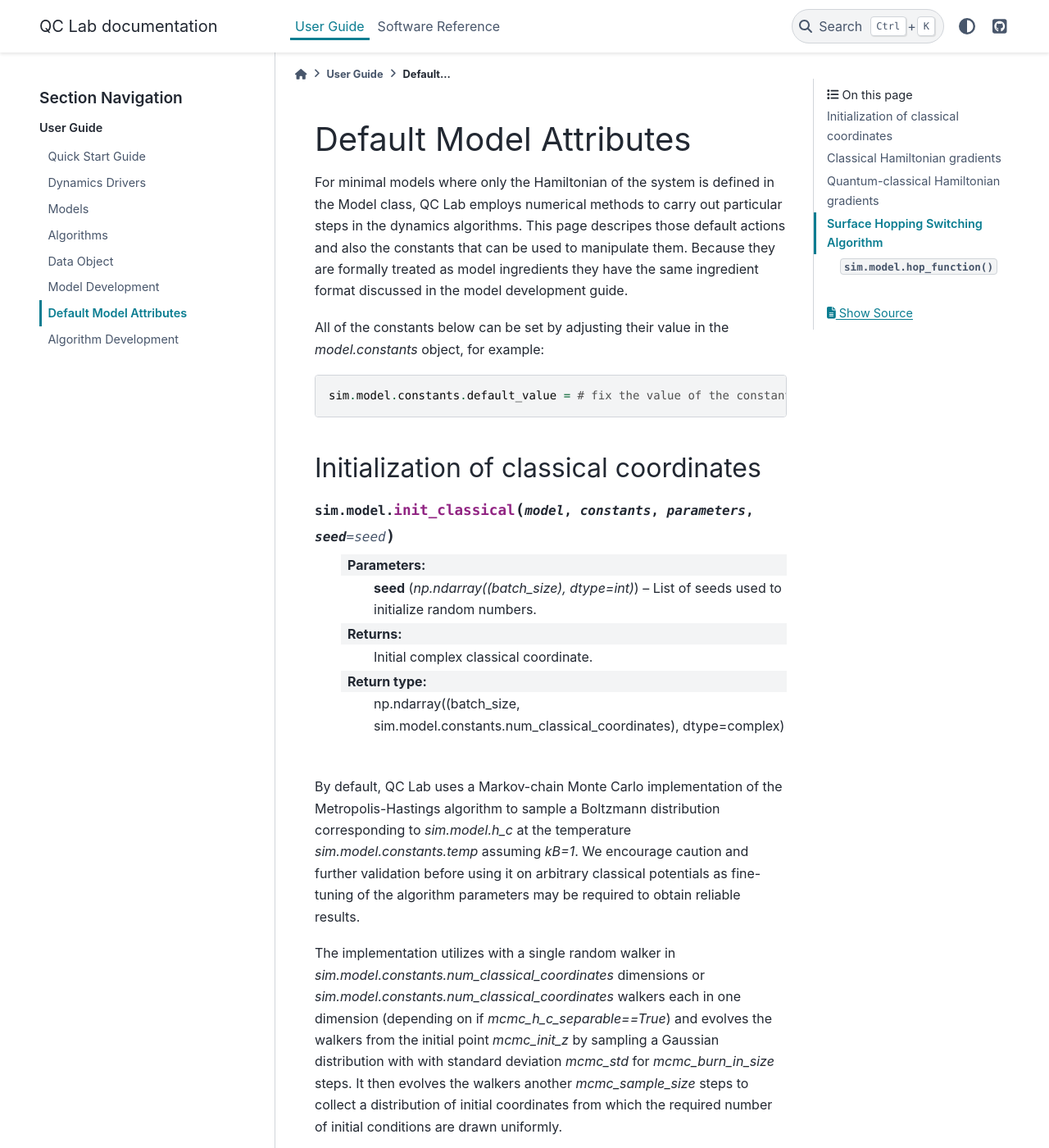
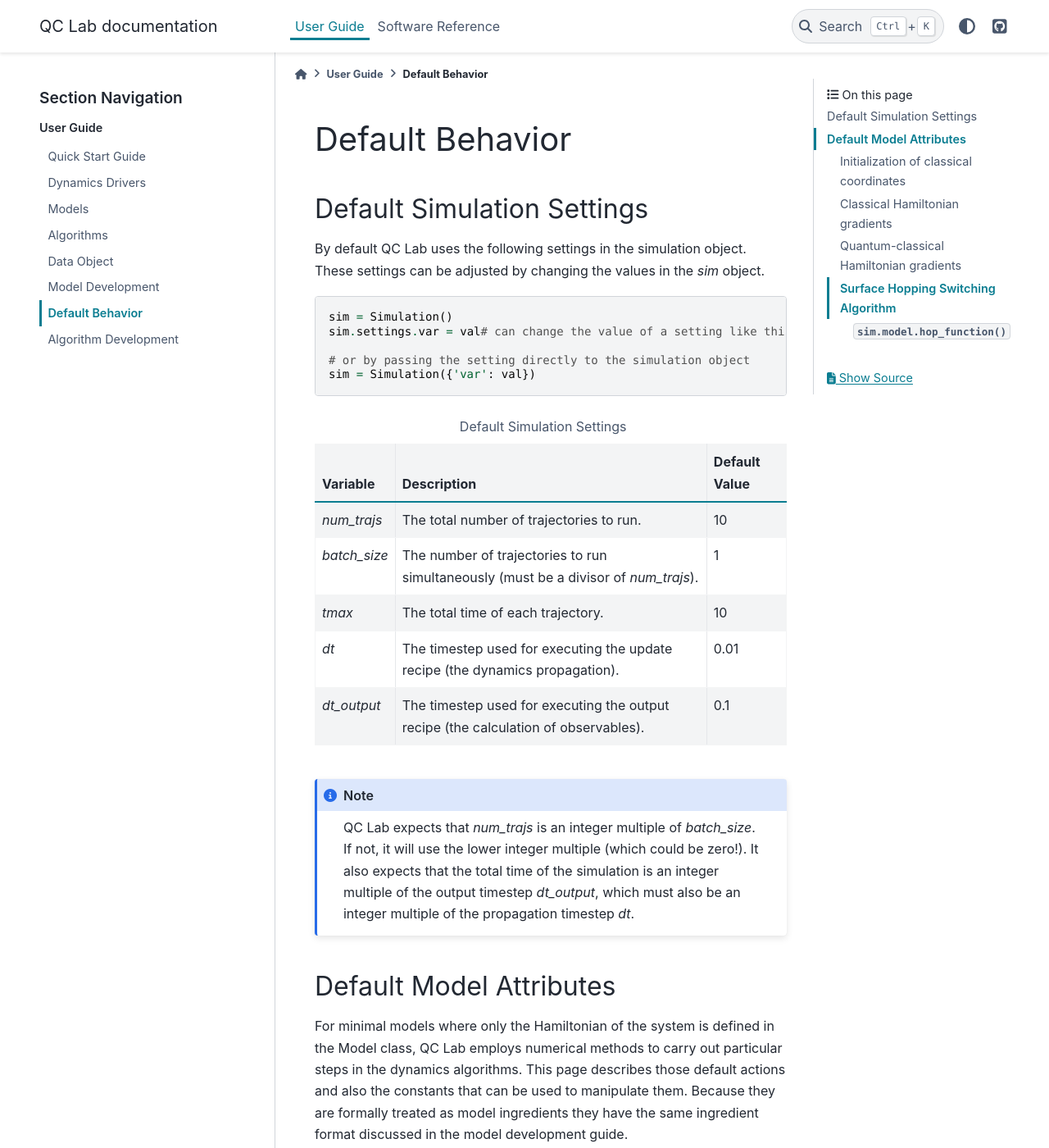
Before and after one commit to tempelaar-team/qc_lab, a Sphinx documentation site: the page built from docs/user_guide/defaults.rst, in a window 1280 px wide and 1400 px high. Shown: the whole window at 82% size. Built offline with Sphinx 7.4.7 and the PyData theme 0.15.4, drawn with Linux system fonts in a browser that asks for light colours; pages that are not in the unit, such as notebooks, are missing from menus; some of the changed text lies outside the part shown.

Commit message:
updated documentation.

```diff
--- a/docs/user_guide/defaults.rst
+++ b/docs/user_guide/defaults.rst
@@ -1,10 +1,57 @@
 .. _defaults:
+
+Default Behavior
+================
+
+
+Default Simulation Settings
+---------------------------
+
+By default QC Lab uses the following settings in the simulation object. These settings can be adjusted by changing the values in the `sim` object.
+
+.. code-block:: python
+
+    sim = Simulation()
+    sim.settings.var = val# can change the value of a setting like this.
+
+    # or by passing the setting directly to the simulation object
+    sim = Simulation({'var': val})
+
+
+.. list-table:: Default Simulation Settings
+   :header-rows: 1
+
+   * - Variable
+     - Description
+     - Default Value
+   * - `num_trajs`
+     - The total number of trajectories to run.
+     - 10
+   * - `batch_size`
+     - The number of trajectories to run simultaneously (must be a divisor of `num_trajs`).
+     - 1
+   * - `tmax`
+     - The total time of each trajectory.
+     - 10
+   * - `dt`
+     - The timestep used for executing the update recipe (the dynamics propagation).
+     - 0.01
+   * - `dt_output`
+     - The timestep used for executing the output recipe (the calculation of observables).
+     - 0.1
+
+.. note::
+
+    QC Lab expects that `num_trajs` is an integer multiple of `batch_size`. If not, it will use the lower integer multiple (which could be zero!).
+    It also expects that the total time of the simulation is an integer multiple of the output timestep `dt_output`, which must also be an integer multiple
+    of the propagation timestep `dt`.
+
 
 Default Model Attributes
 ------------------------
 
 For minimal models where only the Hamiltonian of the system is defined in the Model class, QC Lab employs numerical methods to carry out
-particular steps in the dynamics algorithms. This page descripes those default actions and also the constants that can be used to manipulate them.
+particular steps in the dynamics algorithms. This page describes those default actions and also the constants that can be used to manipulate them.
 Because they are formally treated as model ingredients they  have the same ingredient format discussed in the model development guide.
 
 All of the constants below can be set by adjusting their value in the `model.constants` object, for example:
@@ -32,7 +79,7 @@ potentials as fine-tuning of the algorithm parameters may be required to obtain
 The implementation utilizes with a single random walker in `sim.model.constants.num_classical_coordinates` dimensions or `sim.model.constants.num_classical_coordinates`
 walkers each in one dimension (depending on if `mcmc_h_c_separable==True`) and evolves the walkers from the initial point `mcmc_init_z` by sampling a Gaussian distribution with
 with standard deviation `mcmc_std` for `mcmc_burn_in_size` steps. It then evolves the walkers another `mcmc_sample_size` steps to collect a distribution of initial coordinates from which
-the required number of initial conditions are drawn uniformly.
+the required number of initial conditions are drawn uniformly. At a minimum, one should ensure that `mcmc_sample_size` is large enough to ensure a full exploration of the phase-space.
 
 
 .. list-table::
```
